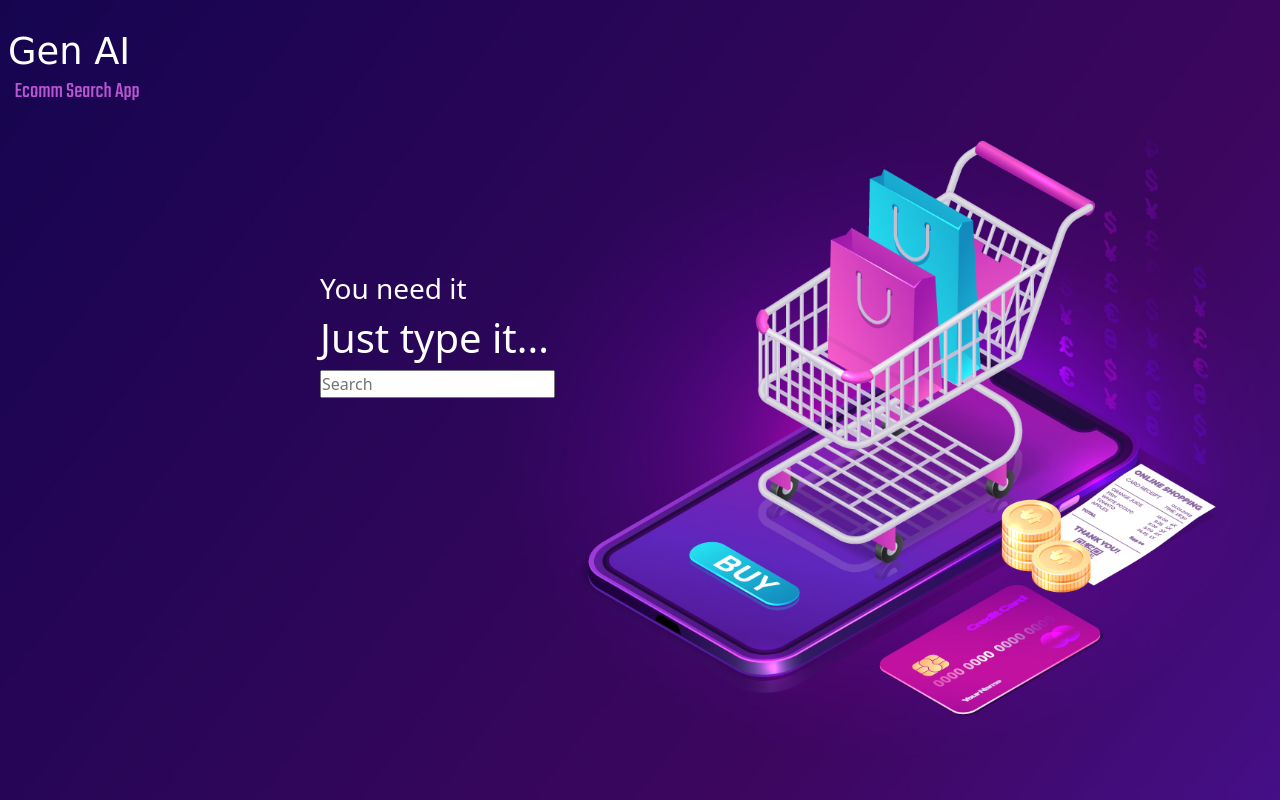
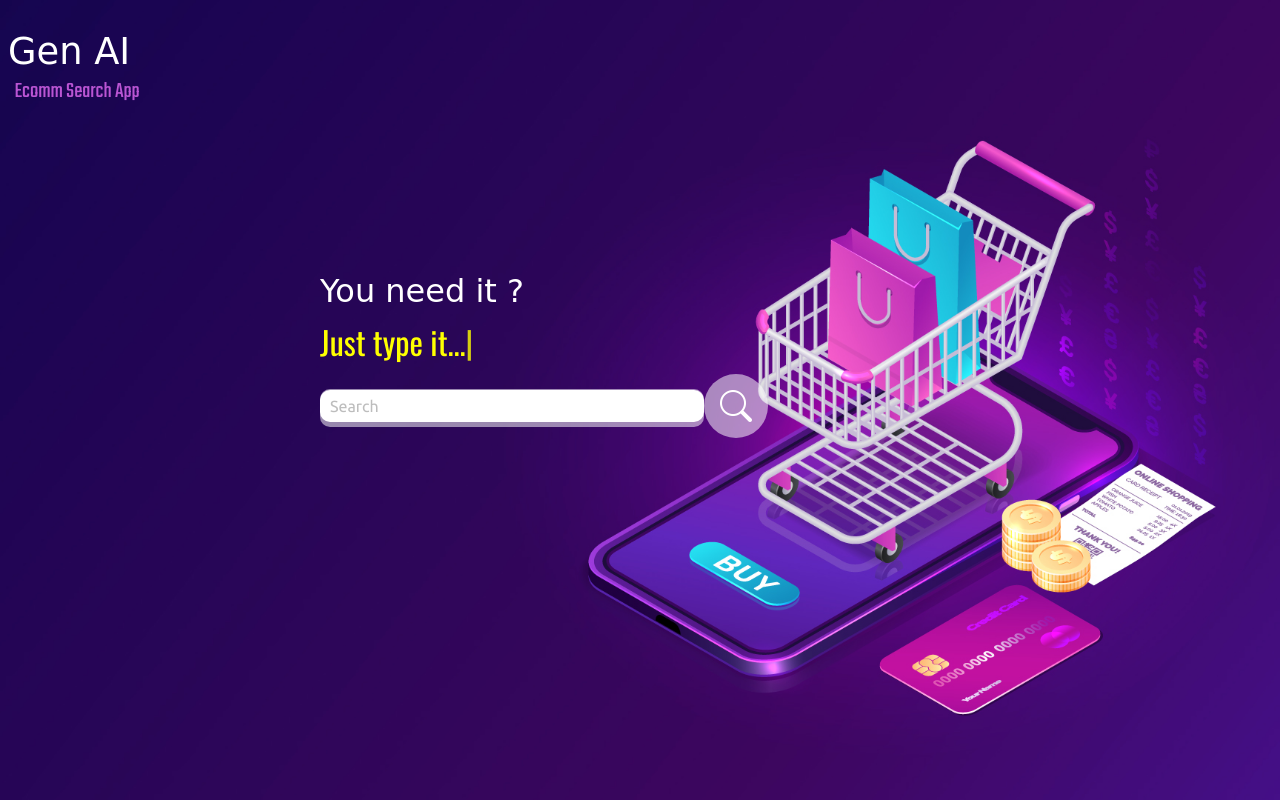
Before and after one commit to arjun0608/ShopQuick, a plain HTML site: page index.html in a window 1280 px wide. Drawn offline with nearby package versions, Linux system fonts and the light colour scheme; a web font is replaced by a local one.

Commit message:
new changes 1

```diff
--- a/CSS/style.css
+++ b/CSS/style.css
@@ -42,9 +42,60 @@
 }
 
 .content .content-items {
+  position: relative;
+  width: 30vw;
   max-width: 50vw;
   margin: auto;
   color: white;
   margin-left: 20em;
   margin-top: 10em;
 }
+
+.content-items h3 {
+  font-family: var(--font3);
+  font-size: 2em;
+}
+
+.content-items span {
+  font-family: var(--font6);
+  font-size: 2em;
+  color: yellow;
+}
+
+.content-items input {
+  width: 100%;
+  border: none;
+  border-radius: 10px;
+  height: 2em;
+  font-family: var(--font7);
+  font-size: 1em;
+  color: black;
+  padding: 10px;
+}
+
+.content-items button {
+  width: 4em;
+  height: 4em;
+  position: absolute;
+  background: none;
+  border: none;
+  padding: 0.5em;
+  border-radius: 60%;
+  top: 68%;
+  background-color: rgba(255, 255, 255, 0.522);
+}
+
+.content-items i {
+  font-size: 2em;
+  color: white;
+}
+
+.box {
+  content: "";
+  height: 2.4em;
+  width: 100%;
+  background-color: rgba(255, 255, 255, 0.522);
+  position: absolute;
+  top: 7.3em;
+  border-radius: 10px;
+}
--- a/CSS/utilities.css
+++ b/CSS/utilities.css
@@ -3,7 +3,25 @@
 /* Teko */
 @import url("https://fonts.googleapis.com/css2?family=Teko:wght@300..700&display=swap");
 
+/* Playwrite Australia NSW */
+@import url("https://fonts.googleapis.com/css2?family=Playwrite+AU+NSW:wght@100..400&display=swap");
+
+/* Dancing Script */
+@import url("https://fonts.googleapis.com/css2?family=Dancing+Script:wght@400..700&display=swap");
+
+/* Satisfy */
+@import url("https://fonts.googleapis.com/css2?family=Dancing+Script:wght@400..700&family=Satisfy&display=swap");
+
+@import url("https://fonts.googleapis.com/css2?family=Oswald:wght@200..700&display=swap");
+
+@import url("https://fonts.googleapis.com/css2?family=Ubuntu:ital,wght@0,300;0,400;0,500;0,700;1,300;1,400;1,500;1,700&display=swap");
+
 :root {
   --font1: "Playwrite NZ", cursive;
   --font2: "Teko", sans-serif;
+  --font3: "Playwrite AU NSW", cursive;
+  --font4: "Dancing Script", cursive;
+  --font5: "Satisfy", cursive;
+  --font6: "Oswald", sans-serif;
+  --font7: "Ubuntu", sans-serif;
 }
--- a/index.html
+++ b/index.html
@@ -10,6 +10,10 @@
       rel="stylesheet"
       integrity="sha384-QWTKZyjpPEjISv5WaRU9OFeRpok6YctnYmDr5pNlyT2bRjXh0JMhjY6hW+ALEwIH"
       crossorigin="anonymous"
+    />
+    <link
+      rel="stylesheet"
+      href="https://cdn.jsdelivr.net/npm/bootstrap-icons@1.11.3/font/bootstrap-icons.min.css"
     />
     <title>ShopQuick</title>
     <style>
@@ -33,9 +37,12 @@
       </div>
       <div class="content">
         <div class="content-items">
-          <h3>You need it</h3>
-          <h1>Just type it...</h1>
+          <h3>You need it ?</h3>
+          <span id="element"></span>
+          <br /><br />
+          <div class="box"></div>
           <input type="text" name="" id="" placeholder="Search" />
+          <button><i class="bi bi-search"></i></button>
         </div>
       </div>
     </div>
@@ -45,4 +52,13 @@
     integrity="sha384-YvpcrYf0tY3lHB60NNkmXc5s9fDVZLESaAA55NDzOxhy9GkcIdslK1eN7N6jIeHz"
     crossorigin="anonymous"
   ></script>
+
+  <script src="https://unpkg.com/typed.js@2.1.0/dist/typed.umd.js"></script>
+
+  <script>
+    var typed = new Typed("#element", {
+      strings: ["Just type it..."],
+      typeSpeed: 50,
+    });
+  </script>
 </html>
```
